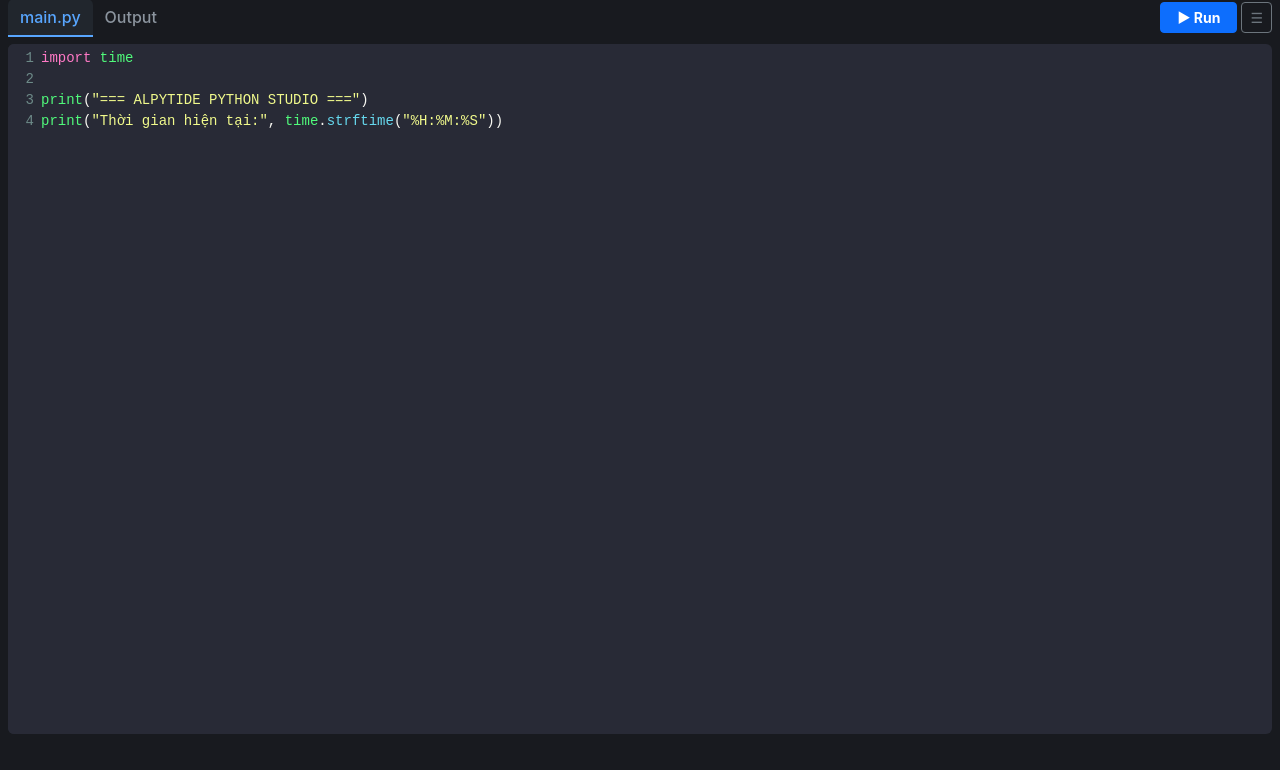
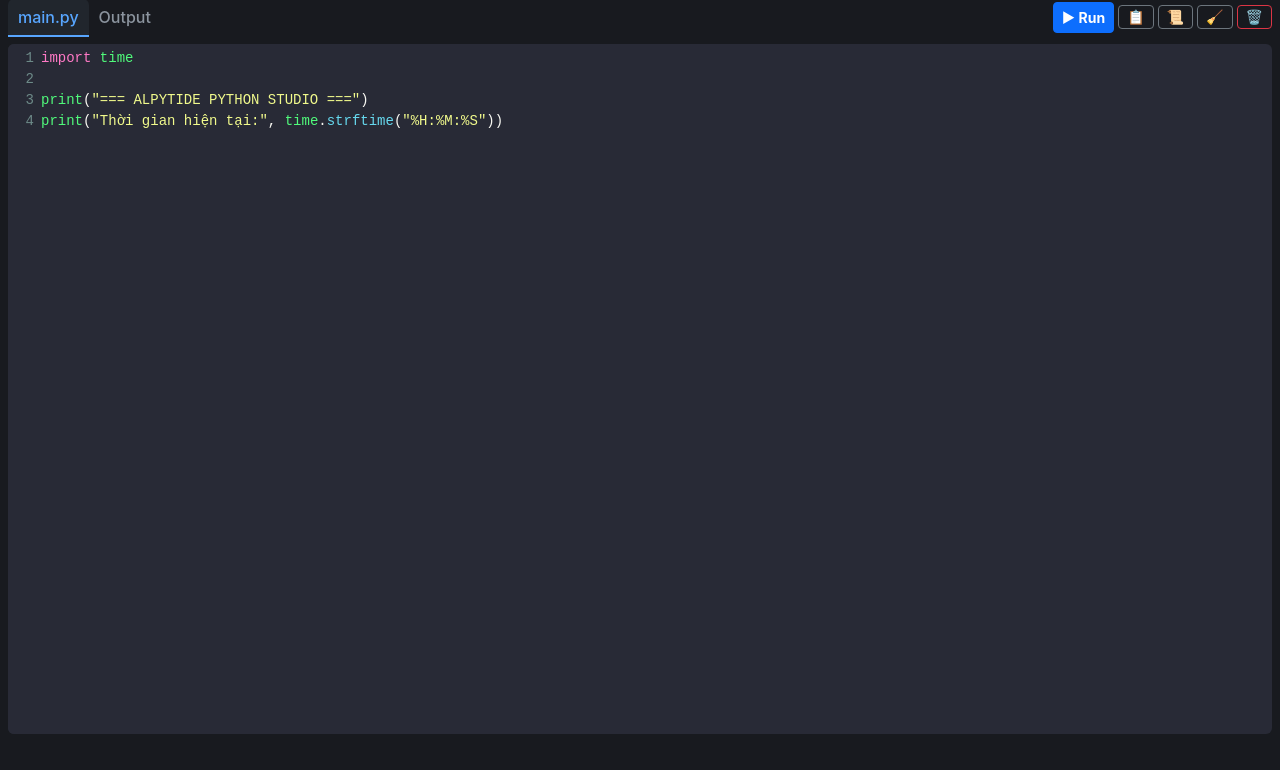
Before and after one commit to hothiptv/AlPytide, a website: page index.html in a window 1280 px wide. Shown: the part 30-800 px from the top of the page. Drawn offline with nearby package versions, Linux system fonts and the light colour scheme.

Commit message:
Update index.html

```diff
--- a/index.html
+++ b/index.html
@@ -46,7 +46,7 @@
     .nav-tabs .nav-link {
       color: #8b949e;
       border: none;
-      padding: 6px 12px;
+      padding: 6px 10px;
       font-weight: 500;
       cursor: pointer;
     }
@@ -55,13 +55,21 @@
       color: #58a6ff;
       border-bottom: 2px solid #58a6ff;
     }
+    /* Style cho các nút Icon */
+    .icon-btn {
+      padding: 4px 8px;
+      font-size: 14px;
+      line-height: 1;
+    }
   </style>
 </head>
 <body>
 
   <div class="brand-title text-center mb-1">ALPYTIDE STUDIO (PYTHON ENGINE)</div>
 
+  <!-- Header Bar -->
   <div class="d-flex justify-content-between align-items-center mb-2">
+    <!-- Tabs -->
     <ul class="nav nav-tabs border-0" id="ideTabs">
       <li class="nav-item">
         <button class="nav-link active" id="edit-tab" onclick="switchTab('edit')">main.py</button>
@@ -71,22 +79,17 @@
       </li>
     </ul>
 
+    <!-- Action Icon Buttons -->
     <div class="d-flex align-items-center gap-1">
-      <button class="btn btn-primary btn-sm px-3 fw-bold" id="runBtn" onclick="runPythonCode()">▶ Run</button>
-
-      <div class="dropdown">
-        <button class="btn btn-outline-secondary btn-sm" type="button" id="menuBtn" data-bs-toggle="dropdown" aria-expanded="false">☰</button>
-        <ul class="dropdown-menu dropdown-menu-end dropdown-menu-dark">
-          <li><a class="dropdown-item text-danger" href="javascript:void(0)" onclick="clearCode()">🗑️ Xóa tất cả code</a></li>
-          <li><a class="dropdown-item" href="javascript:void(0)" onclick="clearOutput()">🧹 Xóa màn hình Output</a></li>
-          <li><hr class="dropdown-divider"></li>
-          <li><a class="dropdown-item" href="javascript:void(0)" onclick="copyCode()">📋 Sao chép Edit Code</a></li>
-          <li><a class="dropdown-item" href="javascript:void(0)" onclick="copyLog()">📋 Sao chép Console Log</a></li>
-        </ul>
-      </div>
+      <button class="btn btn-primary btn-sm px-2 fw-bold" id="runBtn" onclick="runPythonCode()" title="Chạy code">▶ Run</button>
+      <button class="btn btn-outline-secondary btn-sm icon-btn" onclick="copyCode()" title="Sao chép Edit Code">📋</button>
+      <button class="btn btn-outline-secondary btn-sm icon-btn" onclick="copyLog()" title="Sao chép Console Log">📜</button>
+      <button class="btn btn-outline-secondary btn-sm icon-btn" onclick="clearOutput()" title="Xóa màn hình Output">🧹</button>
+      <button class="btn btn-outline-danger btn-sm icon-btn" onclick="clearCode()" title="Xóa tất cả code">🗑️</button>
     </div>
   </div>
 
+  <!-- Content -->
   <div class="tab-content" id="ideTabContent">
     <div class="tab-pane fade show active" id="edit-pane">
       <textarea id="codeEditor"></textarea>
@@ -180,22 +183,20 @@
       }
     }
 
-    // Hàm xóa tất cả code
     function clearCode() {
-      if (confirm("Bạn có chắc chắn muốn xóa toàn bộ code trong trình biên soạn?")) {
+      if (confirm("Bạn có chắc muốn xóa toàn bộ code trong trình biên soạn?")) {
         editor.setValue("");
         localStorage.removeItem('alpytide_py_code');
       }
     }
 
-    // Hàm xóa log output
     function clearOutput() {
       document.getElementById('consoleOutput').textContent = "> Đang chờ thực thi...";
     }
 
     function copyCode() {
       navigator.clipboard.writeText(editor.getValue());
-      alert("Đã sao chép mã Python!");
+      alert("Đã sao chép code Python!");
     }
 
     function copyLog() {
```
